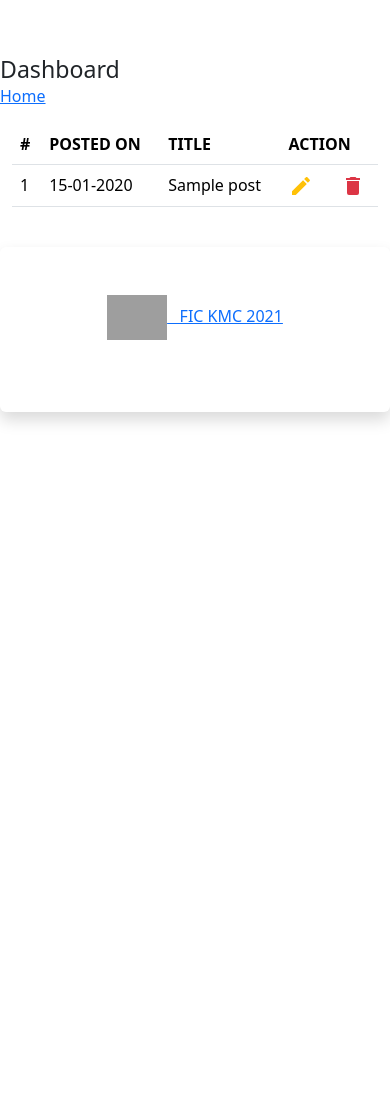
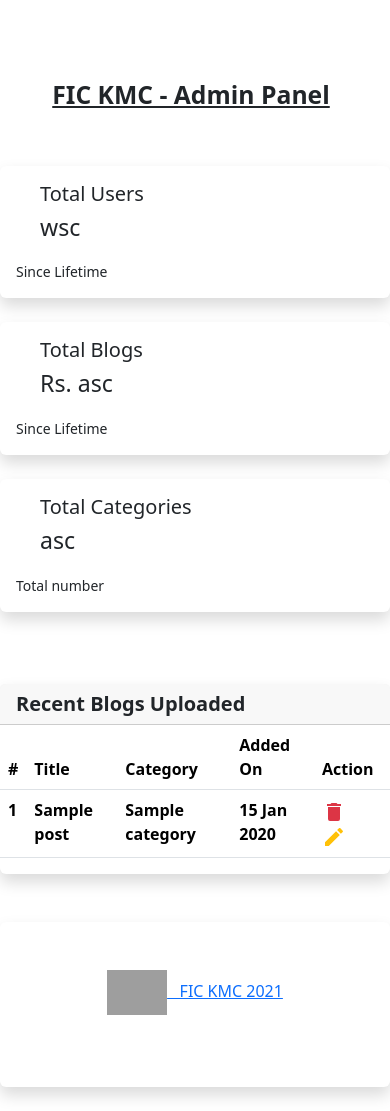
Before and after one commit to Nishkarsh1606/fickmc-blog-cms, a PHP site: page /community/admin/ in a window 390 px wide. Before the commit the page ends 423 px from the top, so only its background shows below. Run offline with PHP 8.4, Linux system fonts and the light colour scheme; the visitor is signed in with stand-in values (Sample User, id 1); tables that the repository leaves empty or names only in its code hold one stand-in row (values such as "Sample post"); some libraries are stand-ins or nearby versions; grey boxes are pictures that could not be loaded.

Commit message:
fix: modified admin panel

```diff
--- a/admin/index.php
+++ b/admin/index.php
@@ -1,79 +1,183 @@
 <?php
   include 'assets/includes/header.php';
+  checkLoginStatus();
   include 'assets/includes/sidebar.php';
+  include 'assets/includes/navbar.php';
 ?>
-
-        <div class="page-wrapper">
-            <div class="page-breadcrumb">
-                <div class="row align-items-center">
-                    <div class="col-md-6 col-8 align-self-center">
-                        <h3 class="page-title mb-0 p-0">Dashboard</h3>
-                        <div class="d-flex align-items-center">
-                            <nav aria-label="breadcrumb">
-                                <ol class="breadcrumb">
-                                    <li class="breadcrumb-item"><a href="#">Home</a></li>
-                                </ol>
-                            </nav>
+<div class="row py-5">
+    <div class="col-12 col-sm-6 col-xl-4 mb-4">
+        <div class="card border-0 shadow">
+            <div class="card-body">
+                <div class="row d-block d-xl-flex align-items-center">
+                    <div
+                        class="col-12 col-xl-5 text-xl-center mb-3 mb-xl-0 d-flex align-items-center justify-content-xl-center">
+                        <div class="icon-shape icon-shape-primary rounded me-4 me-sm-0">
+                            <svg class="icon" fill="currentColor" viewBox="0 0 20 20"
+                                xmlns="http://www.w3.org/2000/svg">
+                                <path
+                                    d="M13 6a3 3 0 11-6 0 3 3 0 016 0zM18 8a2 2 0 11-4 0 2 2 0 014 0zM14 15a4 4 0 00-8 0v3h8v-3zM6 8a2 2 0 11-4 0 2 2 0 014 0zM16 18v-3a5.972 5.972 0 00-.75-2.906A3.005 3.005 0 0119 15v3h-3zM4.75 12.094A5.973 5.973 0 004 15v3H1v-3a3 3 0 013.75-2.906z">
+                                </path>
+                            </svg>
+                        </div>
+                        <div class="d-sm-none">
+                            <h2 class="h5">Total Users</h2>
+                            <h3 class="fw-extrabold mb-1">wsc</h3>
+                        </div>
+                    </div>
+                    <div class="col-12 col-xl-7 px-xl-0">
+                        <div class="d-none d-sm-block">
+                            <h2 class="h6 text-gray-400 mb-0">Total Users</h2>
+                            <h3 class="fw-extrabold mb-2">acs</h3>
+                        </div>
+                        <small class="d-flex align-items-center text-gray-500">
+                            Since Lifetime
+                        </small>
                     </div>
                 </div>
             </div>
         </div>
-            <div class="container-fluid">
+    </div>
+    <div class="col-12 col-sm-6 col-xl-4 mb-4">
+        <div class="card border-0 shadow">
+            <div class="card-body">
+                <div class="row d-block d-xl-flex align-items-center">
+                    <div
+                        class="col-12 col-xl-5 text-xl-center mb-3 mb-xl-0 d-flex align-items-center justify-content-xl-center">
+                        <div class="icon-shape icon-shape-secondary rounded me-4 me-sm-0">
+                            <svg class="icon" fill="currentColor" viewBox="0 0 20 20"
+                                xmlns="http://www.w3.org/2000/svg">
+                                <path fill-rule="evenodd"
+                                    d="M3 3a1 1 0 000 2v8a2 2 0 002 2h2.586l-1.293 1.293a1 1 0 101.414 1.414L10 15.414l2.293 2.293a1 1 0 001.414-1.414L12.414 15H15a2 2 0 002-2V5a1 1 0 100-2H3zm11.707 4.707a1 1 0 00-1.414-1.414L10 9.586 8.707 8.293a1 1 0 00-1.414 0l-2 2a1 1 0 101.414 1.414L8 10.414l1.293 1.293a1 1 0 001.414 0l4-4z"
+                                    clip-rule="evenodd"></path>
+                            </svg>
+                        </div>
+                        <div class="d-sm-none">
+                            <h2 class="fw-extrabold h5">Total Blogs</h2>
+                            <h3 class="mb-1">Rs. asc</h3>
+                        </div>
+                    </div>
+                    <div class="col-12 col-xl-7 px-xl-0">
+                        <div class="d-none d-sm-block">
+                            <h2 class="h6 text-gray-400 mb-0">Total Blogs</h2>
+                            <h3 class="fw-extrabold mb-2">Rs. asc</h3>
+                        </div>
+                        <small class="d-flex align-items-center text-gray-500">
+                            Since Lifetime
+                        </small>
+                    </div>
+                </div>
+            </div>
+        </div>
+    </div>
+    <div class="col-12 col-sm-6 col-xl-4 mb-4">
+        <div class="card border-0 shadow">
+            <div class="card-body">
+                <div class="row d-block d-xl-flex align-items-center">
+                    <div
+                        class="col-12 col-xl-5 text-xl-center mb-3 mb-xl-0 d-flex align-items-center justify-content-xl-center">
+                        <div class="icon-shape icon-shape-tertiary rounded me-4 me-sm-0">
+                            <svg class="icon" fill="currentColor" viewBox="0 0 20 20"
+                                xmlns="http://www.w3.org/2000/svg">
+                                <path fill-rule="evenodd"
+                                    d="M10 2a4 4 0 00-4 4v1H5a1 1 0 00-.994.89l-1 9A1 1 0 004 18h12a1 1 0 00.994-1.11l-1-9A1 1 0 0015 7h-1V6a4 4 0 00-4-4zm2 5V6a2 2 0 10-4 0v1h4zm-6 3a1 1 0 112 0 1 1 0 01-2 0zm7-1a1 1 0 100 2 1 1 0 000-2z"
+                                    clip-rule="evenodd"></path>
+                            </svg>
+                        </div>
+                        <div class="d-sm-none">
+                            <h2 class="fw-extrabold h5">Total Categories</h2>
+                            <h3 class="mb-1">asc</h3>
+                        </div>
+                    </div>
+                    <div class="col-12 col-xl-7 px-xl-0">
+                        <div class="d-none d-sm-block">
+                            <h2 class="h6 text-gray-400 mb-0">Total Categories</h2>
+                            <h3 class="fw-extrabold mb-2">sac</h3>
+                        </div>
+                        <small class="d-flex align-items-center text-gray-500">
+                            Total number
+                            </svg>
+                        </small>
+                    </div>
+                </div>
+            </div>
+        </div>
+    </div>
+</div>
+<div class="row">
+    <div class="col-12 col-xl-12">
+        <div class="row">
+            <div class="col-12 mb-4">
+                <div class="card border-0 shadow">
+                    <div class="card-header">
+                        <div class="row align-items-center">
+                            <div class="col">
+                                <h2 class="fs-5 fw-bold mb-0">Recent Blogs Uploaded</h2>
+                            </div>
+                        </div>
+                    </div>
                     <div class="table-responsive">
-                    <table class="table user-table bg-white">
-                        <thead>
+                        <table class="table align-items-center table-flush">
+                            <thead class="thead-light">
                                 <tr>
-                                <th class="border-top-0">#</th>
-                                <th class="border-top-0">POSTED ON</th>
-                                <th class="border-top-0">TITLE</th>
-                                <th class="border-top-0">ACTION</th>
+                                    <th class="border-bottom" scope="col">#</th>
+                                    <th class="border-bottom" scope="col">Title</th>
+                                    <th class="border-bottom" scope="col">Category</th>
+                                    <th class="border-bottom" scope="col">Added On</th>
+                                    <th class="border-bottom" scope="col">Action</th>
                                 </tr>
                             </thead>
                             <tbody>
                             <?php
-                            $blog_details = getAllBlogPosts();
+                                $blogDetails = recentBlogs();
                                 $i = 0;
-                            foreach($blog_details as $blog_detail) {
+                                foreach($blogDetails as $blogDetail) {
                                     $i++;
+                                    $id = $blogDetail["id"];
                             ?>
                                 <tr>
-                                <td><?php echo $i; ?></td>
-                                <td><?php echo date('d-m-Y', strtotime($blog_detail['posted_on'])) ?></td>
-                                <td><?php echo $blog_detail['title']; ?></td>
-                                <td>
+                                    <th class="fw-bolder text-gray-900" scope="row">
+                                       <?php echo $i; ?>
+                                    </th>
+                                    <td class="fw-bolder text-gray-900" scope="row">
+                                       <?php echo $blogDetail['title']; ?>
+                                    </td>
+                                    <td class="fw-bolder text-gray-900" scope="row">
+                                       <?php echo $blogDetail['category_name']; ?>
+                                    </td>
+                                    <td class="fw-bolder text-gray-900">
+                                       <?php echo date('d M Y', strtotime($blogDetail['posted_on'])); ?>
+                                    </td>
+                                    <td class="fw-bolder text-gray-900">
                                         <div class="row">
-                                        <div class="col">
-                                            <a href="edit.php?id=<?php echo $blog_detail['id']; ?>">
-                                                <svg style="width:24px;height:24px" class="text-warning" viewBox="0 0 24 24">
-                                                    <path fill="currentColor" d="M20.71,7.04C21.1,6.65 21.1,6 20.71,5.63L18.37,3.29C18,2.9 17.35,2.9 16.96,3.29L15.12,5.12L18.87,8.87M3,17.25V21H6.75L17.81,9.93L14.06,6.18L3,17.25Z" />
-                                                </svg>
-                                            </a>
-                                        </div>
-                                        <div class="col">
-                                            <a href="#?" onclick="confirmDeletion('<?php echo $blog_detail['id']; ?>')">
-                                                <svg style="width:24px;height:24px" class="text-danger" viewBox="0 0 24 24">
-                                                <path fill="currentColor" d="M19,4H15.5L14.5,3H9.5L8.5,4H5V6H19M6,19A2,2 0 0,0 8,21H16A2,2 0 0,0 18,19V7H6V19Z" />
-                                            </svg>
-                                            </a>
-                                        </div>
+                                            <div class="col"><a href="#" onclick="deleteType('blog', <?php echo $id; ?>)"><svg style="width:24px;height:24px" class="text-danger" viewBox="0 0 24 24"><path fill="currentColor" d="M19,4H15.5L14.5,3H9.5L8.5,4H5V6H19M6,19A2,2 0 0,0 8,21H16A2,2 0 0,0 18,19V7H6V19Z" /></svg></a></div>
+                                            <div class="col"><a href="#" onclick="editBlog(<?php echo $id; ?>)"><svg style="width:24px;height:24px" class="text-warning" viewBox="0 0 24 24"><path fill="currentColor" d="M20.71,7.04C21.1,6.65 21.1,6 20.71,5.63L18.37,3.29C18,2.9 17.35,2.9 16.96,3.29L15.12,5.12L18.87,8.87M3,17.25V21H6.75L17.81,9.93L14.06,6.18L3,17.25Z" /></svg></a></div>
                                         </div>
                                     </td>
                                 </tr>
-
-                            <?php }
-                            ?>
+                            <?php } ?>
                             </tbody>
                         </table>
                     </div>
                 </div>
+            </div>
+
+
+        </div>
+    </div>
+
+</div>
+</div>
+<?php
+include 'assets/includes/footer.php';
+?>
 <script>
-                function confirmDeletion(id) {
+    function deleteType(type, id) {
         var confirmation = window.confirm('Are you sure you want to delete this blog?');
         if(confirmation == true) {
-                        window.location.href = 'delete.php?id='+id;
+            window.location.href = 'delete.php?type='+type+'&id='+id;
         }
     }
+    function editBlog(id) {
+        window.location.href = 'edit-blog.php?id='+id;
+    }
 </script>
-<?php
-    include 'assets/includes/footer.php'
-?>
```
Also changed, not shown: admin/add-blog.php (added, +63 -0 lines), admin/add-category.php (added, +10 -0 lines), admin/add.php (deleted, +0 -40 lines), admin/delete.php (+20 -0 lines), admin/edit-blog.php (added, +69 -0 lines), admin/edit.php (deleted, +0 -58 lines), admin/login.php (added, +42 -0 lines). Lines whose indentation alone changed are shown as unchanged.
